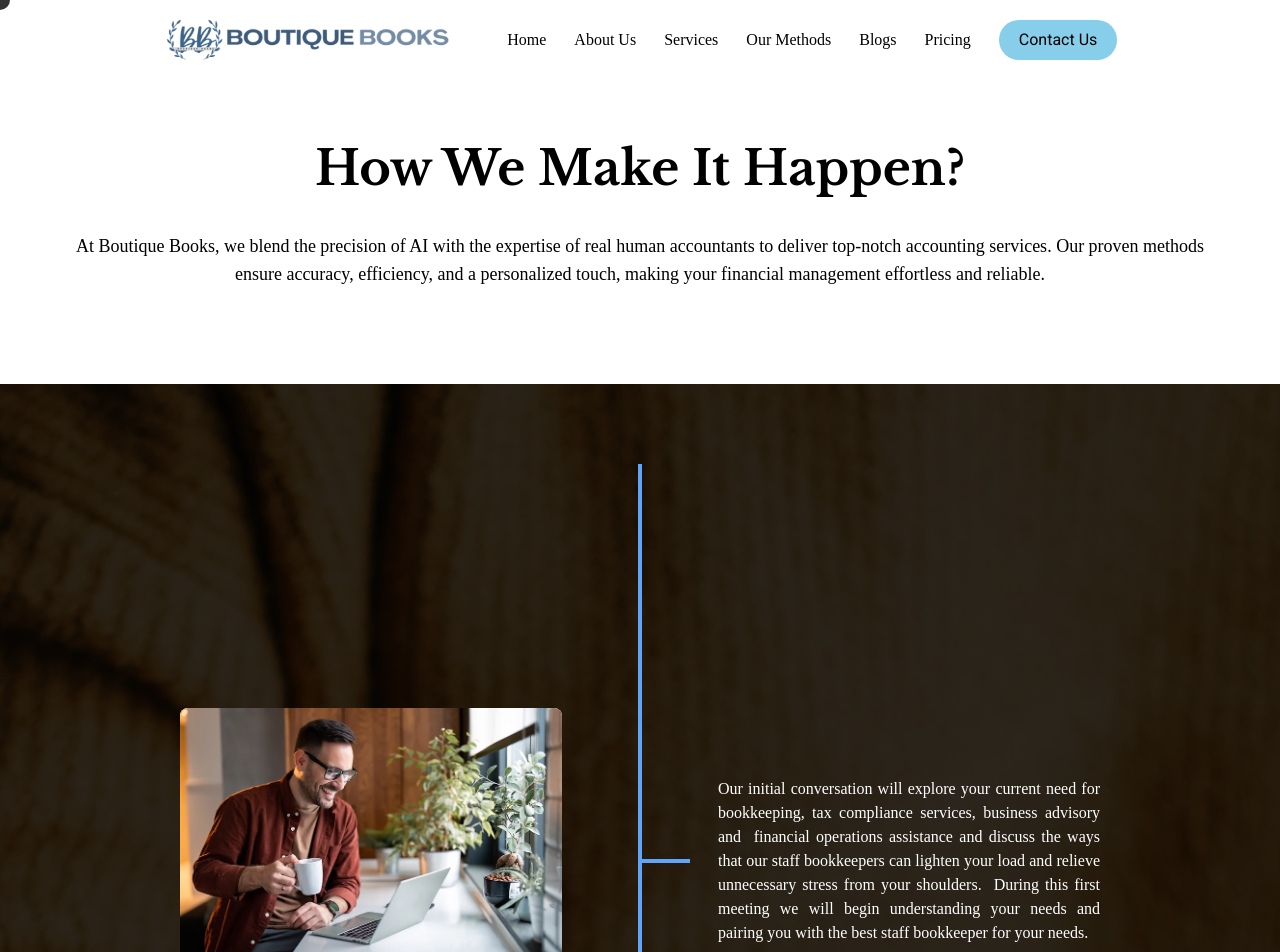
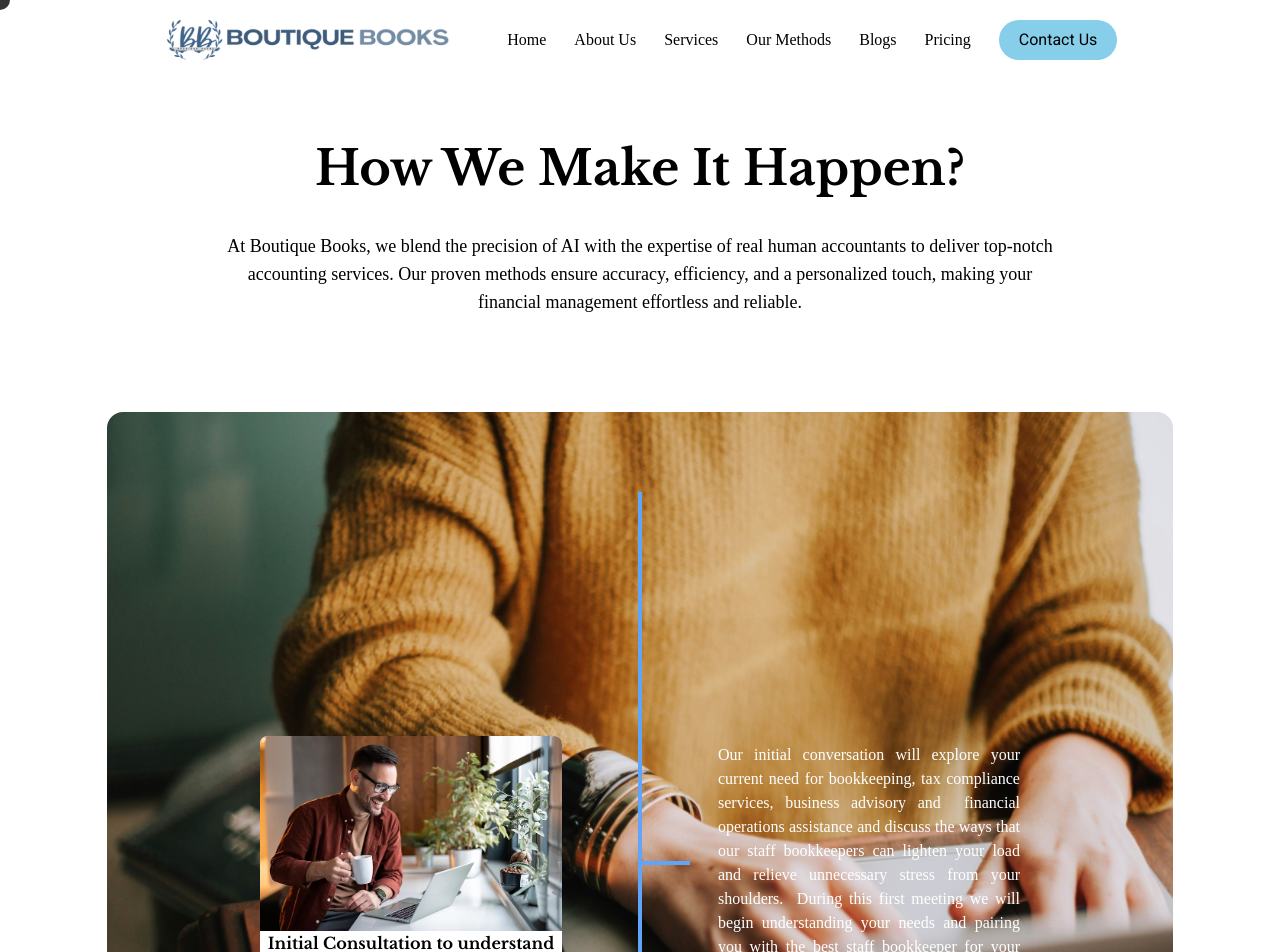
Before and after one commit to NikhilMourya/Boutique-Books, a React (Vite) app: page /our-methods in a window 1280 px wide. Shown: the top 952 px of the page. Built offline with nearby package versions, Linux system fonts and the light colour scheme; a web font is replaced by a local one.

Commit message:
animation on our methods

```diff
--- a/src/page/OurMethods.jsx
+++ b/src/page/OurMethods.jsx
@@ -52,6 +52,21 @@ export default function OurMethods() {
 
     let ctx = gsap.context(() => {
 
+      // let t1 = gsap.timeline({
+      //   scrollTrigger:{
+      //     trigger:'#timeline-container',
+      //     start:'top 40%',
+      //     end:'top 0%',
+      //     markers:true,
+      //     scrub:2,
+      //   }
+      // })
+
+      // t1.to('#timeline-container',{
+      //   width:'100%',
+      //   duration:1,
+      // })
+
     });
 
     return () => ctx.revert(); // <- cleanup!
@@ -59,7 +74,7 @@ export default function OurMethods() {
   }, [])
   return (
     <main className="flex flex-col gap-y-24 py-24 pt-36">
-      <section className="container mx-auto flex flex-col gap-y-10 md:gap-x-24 lg:px-16 items-center">
+      <section className="w-9/12 mx-auto flex flex-col gap-y-10 md:gap-x-24 lg:px-16 items-center">
         <H1 className={'font-primary'}>How We Make It Happen?</H1>
 
         <p className='font-article text-lg'>
@@ -70,15 +85,15 @@ export default function OurMethods() {
         </p>
       </section>
 
-      <div className="relative overlay">
-
+      {/* <div className="relative overlay w-10/12 mx-auto h-screen"> */}
+      <div className="relative w-10/12 mx-auto" id='timeline-container'>
         <img
           src={MenWithLaptop}
           alt=""
-          className="absolute w-full min-h-full object-cover -z-10"
+          className="absolute w-full h-screen object-cover -z-10 rounded-t-2xl"
         />
+        <section className="py-20">
 
-        <section className="py-20">
 
           {/* Extra timeline bar on top */}
           <div
```
